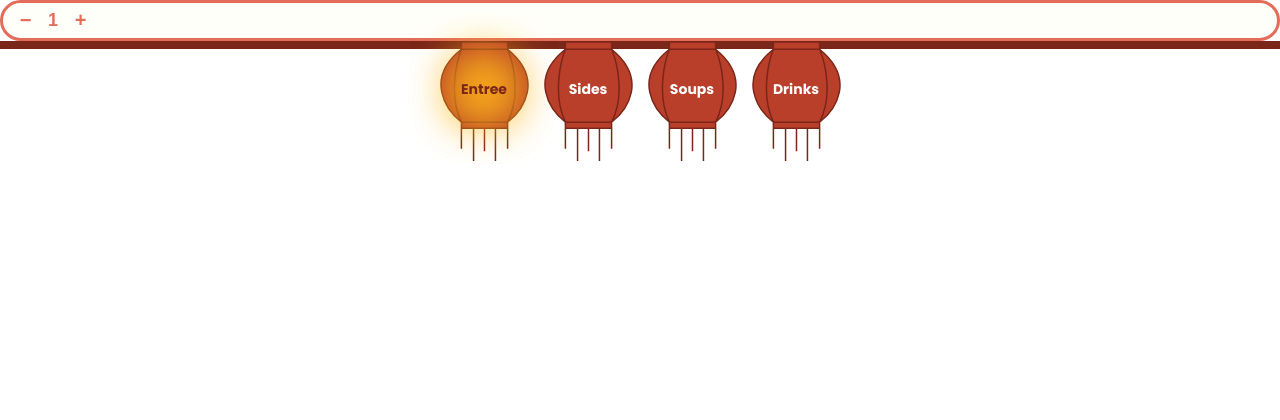
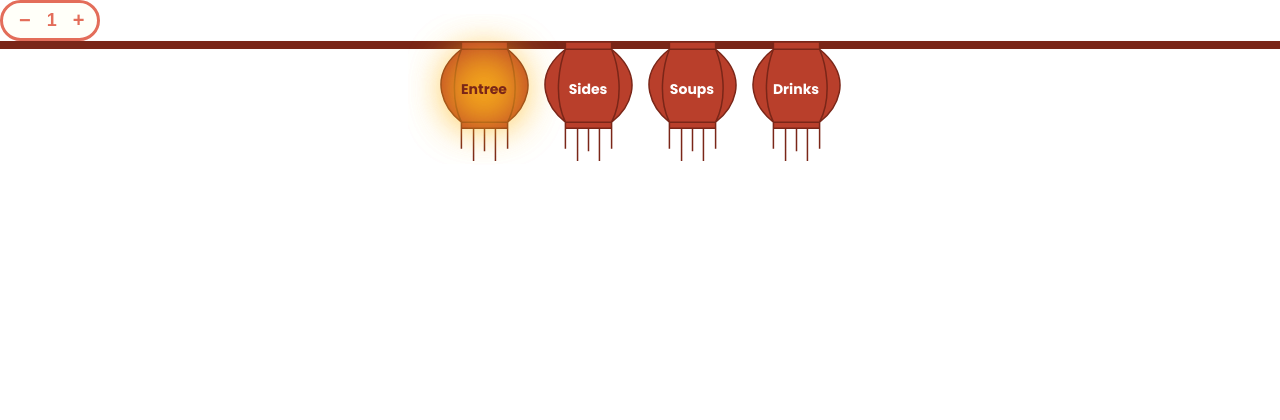
Before and after one commit to OliviaKnestaut/2501-idm216-blueprints, a PHP site: page /components.php in a window 1280 px wide. Shown: the top 420 px of the page. Run offline with PHP 8.4, Linux system fonts and the light colour scheme; some web fonts are replaced.

Commit message:
Update plus-minus-btn

```diff
--- a/css/components/plus-minus-btn.css
+++ b/css/components/plus-minus-btn.css
@@ -5,6 +5,7 @@
   border-radius: 50vw;
   padding: 5px 10px;
   background-color: var(--background);
+  max-width: 100px;
 }
 
 .quantity button {
@@ -17,7 +18,7 @@
   height: 25px;
   text-align: center;
   transition: color 0.2s;
-  font-weight: bold;
+  font-weight: bold;;
 }
 
 .input-box {
```
